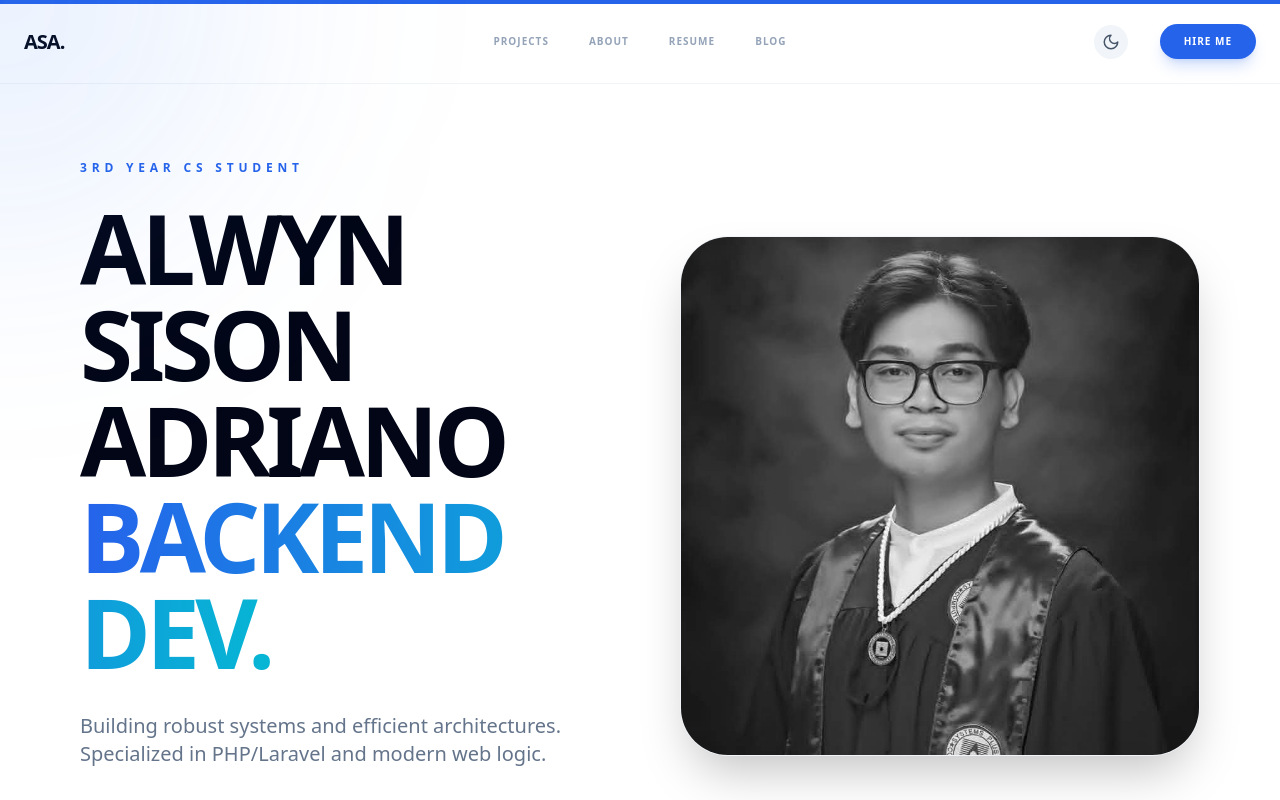
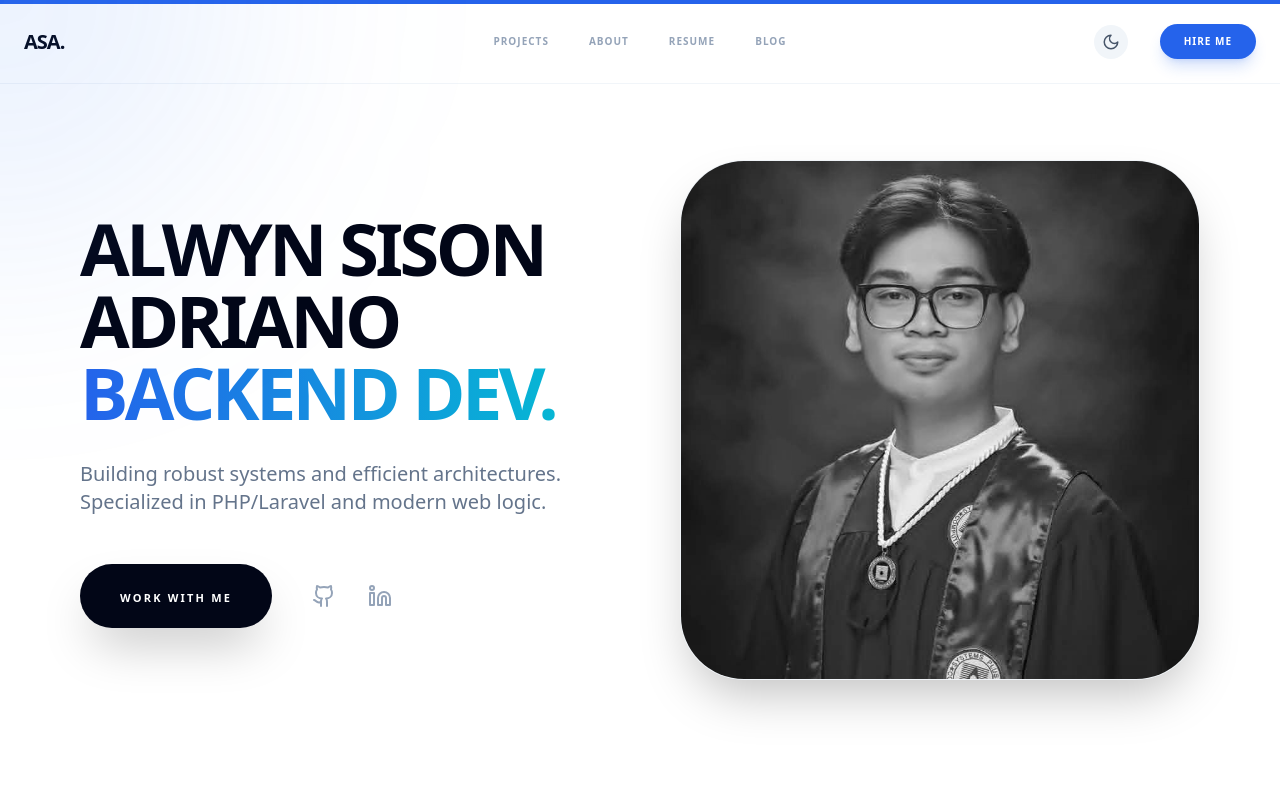
Before and after one commit to sis0n/alwynsisonadriano, a React (Vite) app: page / in a window 1280 px wide. Shown: the top 800 px of the page. Built offline with nearby package versions, Linux system fonts and the light colour scheme.

Commit message:
fix: refine hero section layout for better centering and clarity

```diff
--- a/src/pages/Home.tsx
+++ b/src/pages/Home.tsx
@@ -84,21 +84,16 @@ const Home: React.FC = () => {
     <div className="bg-white dark:bg-[#050505] text-slate-900 dark:text-slate-200 transition-colors duration-500 font-sans selection:bg-blue-500/30 scroll-smooth">
 
       {/* 1. HERO SECTION */}
-      <section className="min-h-screen relative overflow-hidden flex flex-col justify-center px-6 md:px-20 pt-32 md:pt-40">
-        <div className="max-w-7xl mx-auto w-full grid grid-cols-1 lg:grid-cols-2 gap-20 items-center relative z-10">
+      <section className="min-h-screen relative overflow-hidden flex flex-col px-6 md:px-20">
+        <div className="flex-1 flex items-center pt-10">
+          <div className="max-w-7xl mx-auto w-full grid grid-cols-1 lg:grid-cols-2 gap-12 lg:gap-20 items-center relative z-10">
             <motion.div
               initial={{ opacity: 0, x: -20 }}
               animate={{ opacity: 1, x: 0 }}
               transition={{ duration: 1 }}
             >
-            <RevealText>
-              <h2 className="text-blue-600 dark:text-blue-400 font-bold tracking-[0.4em] uppercase text-xs mb-6">
-                3rd Year CS Student
-              </h2>
-            </RevealText>
-
               <RevealText delay={0.1}>
-              <h1 className="text-6xl md:text-8xl font-black tracking-tighter leading-[0.95] text-slate-950 dark:text-white mb-8 uppercase">
+                <h1 className="text-5xl md:text-7xl font-black tracking-tighter leading-[0.9] text-slate-950 dark:text-white mb-8 uppercase">
                   {name} <br />
                   <span className="text-transparent bg-clip-text bg-gradient-to-r from-blue-600 to-cyan-500">BACKEND DEV.</span>
                 </h1>
@@ -108,7 +103,7 @@ const Home: React.FC = () => {
                 initial={{ opacity: 0 }}
                 animate={{ opacity: 1 }}
                 transition={{ delay: 0.6, duration: 1 }}
-              className="text-lg md:text-xl text-slate-500 dark:text-slate-400 mb-10 max-w-lg leading-relaxed font-medium"
+                className="text-lg md:text-xl text-slate-500 dark:text-slate-400 mb-12 max-w-lg leading-relaxed font-medium"
               >
                 Building robust systems and efficient architectures. Specialized in PHP/Laravel and modern web logic.
               </motion.p>
@@ -117,15 +112,15 @@ const Home: React.FC = () => {
                 initial={{ opacity: 0, y: 10 }}
                 animate={{ opacity: 1, y: 0 }}
                 transition={{ delay: 0.8 }}
-              className="flex items-center gap-8"
+                className="flex items-center gap-6 md:gap-10"
               >
-              <button onClick={openHireModal} className="group relative bg-slate-950 dark:bg-white text-white dark:text-black px-10 py-4.5 rounded-full font-bold overflow-hidden transition-all hover:scale-105 active:scale-95 shadow-xl shadow-slate-950/10 dark:shadow-white/5">
-                 <span className="relative z-10 uppercase tracking-widest text-[10px]">Work with me</span>
+                <button onClick={openHireModal} className="group relative bg-slate-950 dark:bg-white text-white dark:text-black px-10 py-5 rounded-full font-bold overflow-hidden transition-all hover:scale-105 active:scale-95 shadow-2xl">
+                   <span className="relative z-10 uppercase tracking-[0.2em] text-[11px]">Work with me</span>
                    <div className="absolute inset-0 bg-blue-600 translate-y-full group-hover:translate-y-0 transition-transform duration-500" />
                 </button>
-              <div className="flex gap-6">
-                <a href={contact.github} target="_blank" rel="noopener noreferrer" className="text-slate-400 hover:text-slate-950 dark:hover:text-white transition-all"><Github size={22} /></a>
-                <a href={contact.linkedin} target="_blank" rel="noopener noreferrer" className="text-slate-400 hover:text-slate-950 dark:hover:text-white transition-all"><Linkedin size={22} /></a>
+                <div className="flex gap-6 md:gap-8">
+                  <a href={contact.github} target="_blank" rel="noopener noreferrer" className="text-slate-400 hover:text-slate-950 dark:hover:text-white hover:scale-110 transition-all"><Github size={24} /></a>
+                  <a href={contact.linkedin} target="_blank" rel="noopener noreferrer" className="text-slate-400 hover:text-slate-950 dark:hover:text-white hover:scale-110 transition-all"><Linkedin size={24} /></a>
                 </div>
               </motion.div>
             </motion.div>
@@ -134,9 +129,9 @@ const Home: React.FC = () => {
               initial={{ opacity: 0, scale: 0.98 }}
               animate={{ opacity: 1, scale: 1 }}
               transition={{ duration: 1.2, delay: 0.2 }}
-            className="relative"
+              className="relative hidden lg:block"
             >
-            <div className="aspect-[4/5] md:aspect-square rounded-[3rem] bg-slate-100 dark:bg-slate-900 overflow-hidden shadow-2xl group border border-slate-100 dark:border-slate-800">
+              <div className="aspect-square rounded-[4rem] bg-slate-100 dark:bg-slate-900 overflow-hidden shadow-2xl group border border-slate-100 dark:border-slate-800">
                 <img
                   src={gradPhoto}
                   alt={name}
@@ -144,6 +139,7 @@ const Home: React.FC = () => {
                 />
               </div>
             </motion.div>
+          </div>
         </div>
       </section>
 
```
Lines whose indentation alone changed are shown as unchanged.
